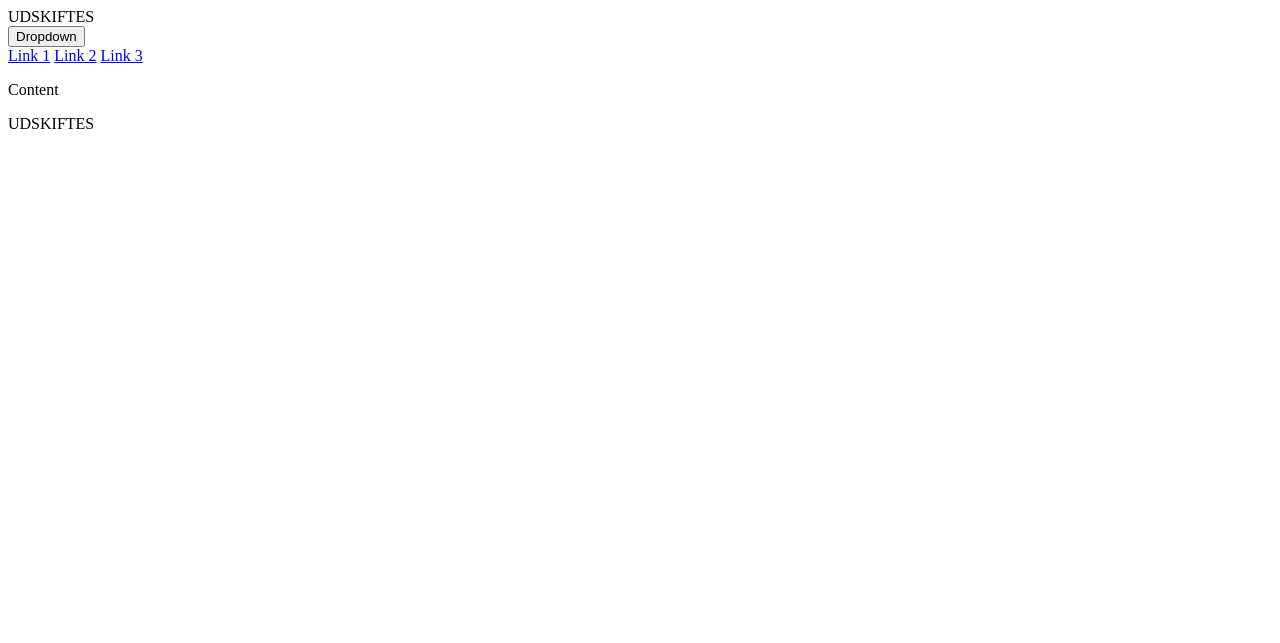
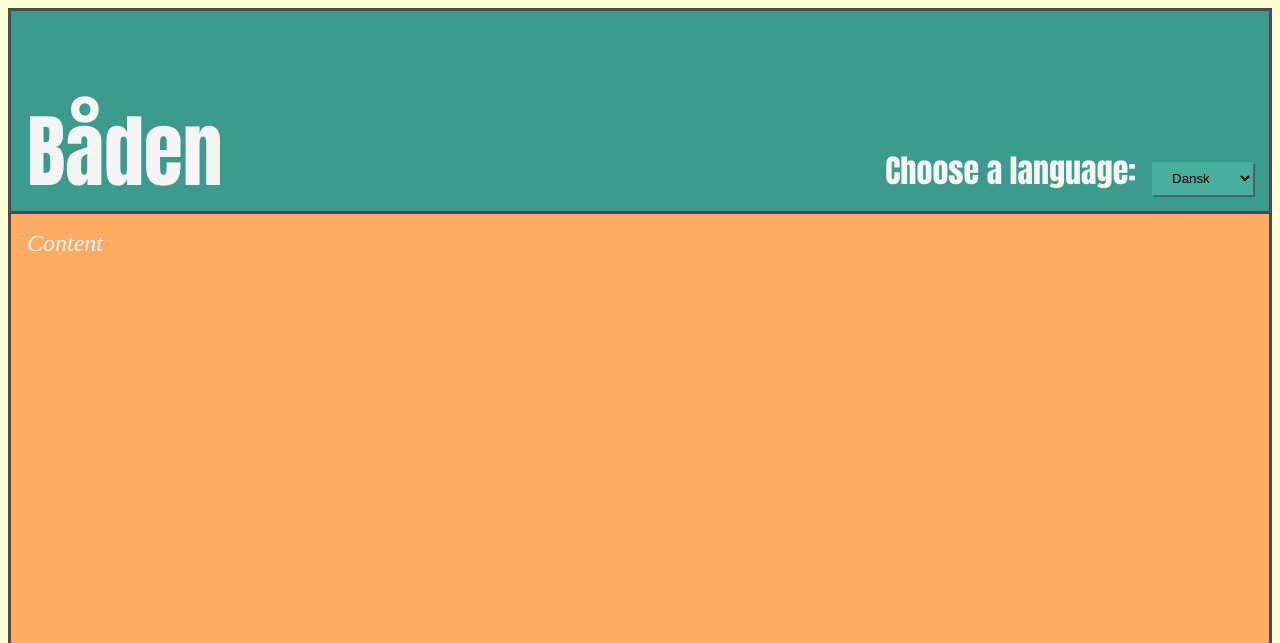
Before and after one commit to Lamo0004/exercises, a plain HTML site: page language_switcher/index.html in a window 1280 px wide. Shown: the top 643 px of the page. Drawn offline with Linux system fonts and the light colour scheme.

Commit message:
language switcher stylet

```diff
--- a/language_switcher/index.html
+++ b/language_switcher/index.html
@@ -5,20 +5,22 @@
     <meta charset="UTF-8">
     <meta name="viewport" content="width=device-width, initial-scale=1.0">
     <title>Language Switcher</title>
+    <link rel="stylesheet" href="style.css">
     <script type="module" src="js.js"></script>
 </head>
 
 <body>
-    <header class="header">UDSKIFTES
-        <div class="dropdown">
-            <button class="dropbtn">Dropdown</button>
-            <div class="dropdown-content">
-                <a href="#">Link 1</a>
-                <a href="#">Link 2</a>
-                <a href="#">Link 3</a>
-            </div>
+    <div class="flex">
+        <header class="header">UDSKIFTES</header>
+        <!-- dropdown til at vælge sprog -->
+        <div class="endnuEnFlex">
+            <label>Choose a language:</label>
+            <select id="language_switcher">
+                <option value="da">Dansk</option>
+                <option value="de">Deutsch</option>
+            </select>
         </div>
-    </header>
+    </div>
     <p>Content</p>
     <div class="footer">UDSKIFTES</div>
 
--- a/language_switcher/js.js
+++ b/language_switcher/js.js
@@ -13,12 +13,48 @@ const texts = {
     ],
   },
 };
-const locale = "da";
 
-// const header = (document.querySelector(".header").textContent = texts[locale].text);
-// const footer = (document.querySelector(".footer").textContent = texts[locale].text);
+// Funktioner som ændre teksten manuelt – men IKKE dynamisk
+// const daArray = texts.da.texts;
+// const deArray = texts.de.texts;
 
-// Get a value
-// let letNavn = objektNavn.prop;
-// Set a value
-// objektNavn.prop = "";
+// function showDa(daArray) {
+//   daArray.forEach(({ text, location }) => {
+//     const element = document.querySelector(location);
+//     if (element) {
+//       element.textContent = text;
+//     }
+//   });
+// }
+// showDa(daArray);
+
+// function showDe(deArray) {
+//   deArray.forEach(({ text, location }) => {
+//     const element = document.querySelector(location);
+//     if (element) {
+//       element.textContent = text;
+//     }
+//   });
+// }
+// showDa(deArray);
+
+// Function som skifter teksten baseret på valgte sprog
+function switchLanguage(locale) {
+  const selectedTexts = texts[locale].texts; // Henter den korrekte tekst for det valgte sprog
+
+  selectedTexts.forEach(({ text, location }) => {
+    //Gennemgår hver tekst og dens placering på siden
+    const element = document.querySelector(location); //Finder HTML-elementet baseret på location
+    if (element) {
+      element.textContent = text; // Hvis elementet findes, opdateres dets tekstindhold
+    }
+  });
+}
+
+// Lytter efter ændringer i sprogvælgeren (dropdown-menuen)
+document.getElementById("language_switcher").addEventListener("change", (event) => {
+  switchLanguage(event.target.value); // Kalder funktionen med det valgte sprog for at opdatere teksten på siden
+});
+
+// Sætter sprogen til dansk default
+switchLanguage("da");
--- /dev/null
+++ b/language_switcher/style.css
@@ -0,0 +1,56 @@
+body {
+  color: whitesmoke;
+  background-color: rgb(255, 255, 215);
+}
+
+.flex {
+  display: flex;
+  background-color: rgb(60, 154, 142);
+  justify-content: space-between;
+  border: solid 3px rgb(75, 75, 75);
+  font-family: Impact, Haettenschweiler, "Arial Narrow Bold", sans-serif;
+  font-size: 5rem;
+  padding-top: 5rem;
+  padding-inline: 1rem;
+}
+
+.endnuEnFlex {
+  display: flex;
+  align-items: end;
+  gap: 1rem;
+  margin-bottom: 1rem;
+}
+
+.footer {
+  background-color: rgb(77, 112, 176);
+  border: solid 3px rgb(75, 75, 75);
+  padding-inline: 1rem;
+  padding-block: 1rem;
+  font-size: 3rem;
+}
+
+p {
+  background-color: rgb(251, 171, 100);
+  margin-block: 0rem;
+  height: 50vh;
+  border: solid;
+  border-color: rgb(75, 75, 75);
+  border-width: 0px 3px;
+  padding-inline: 1rem;
+  padding-block: 1rem;
+  font-size: 1.5rem;
+  font-style: italic;
+}
+
+label {
+  font-size: 2rem;
+}
+
+select {
+  padding: 0.5rem 1rem;
+  background-color: rgb(73, 173, 160);
+  border: none;
+  box-shadow: 2px 2px rgb(75, 75, 75, 0.665);
+  cursor: pointer;
+  justify-content: end;
+}
```
